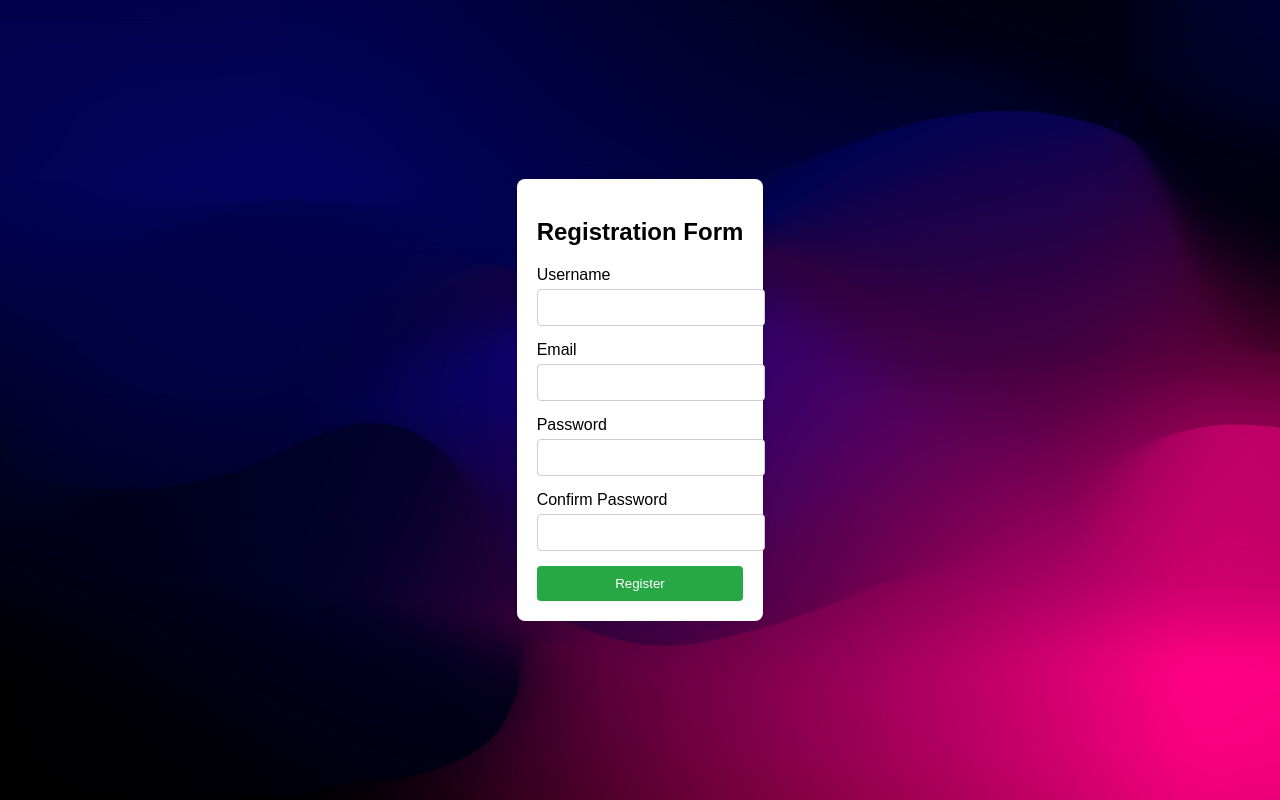
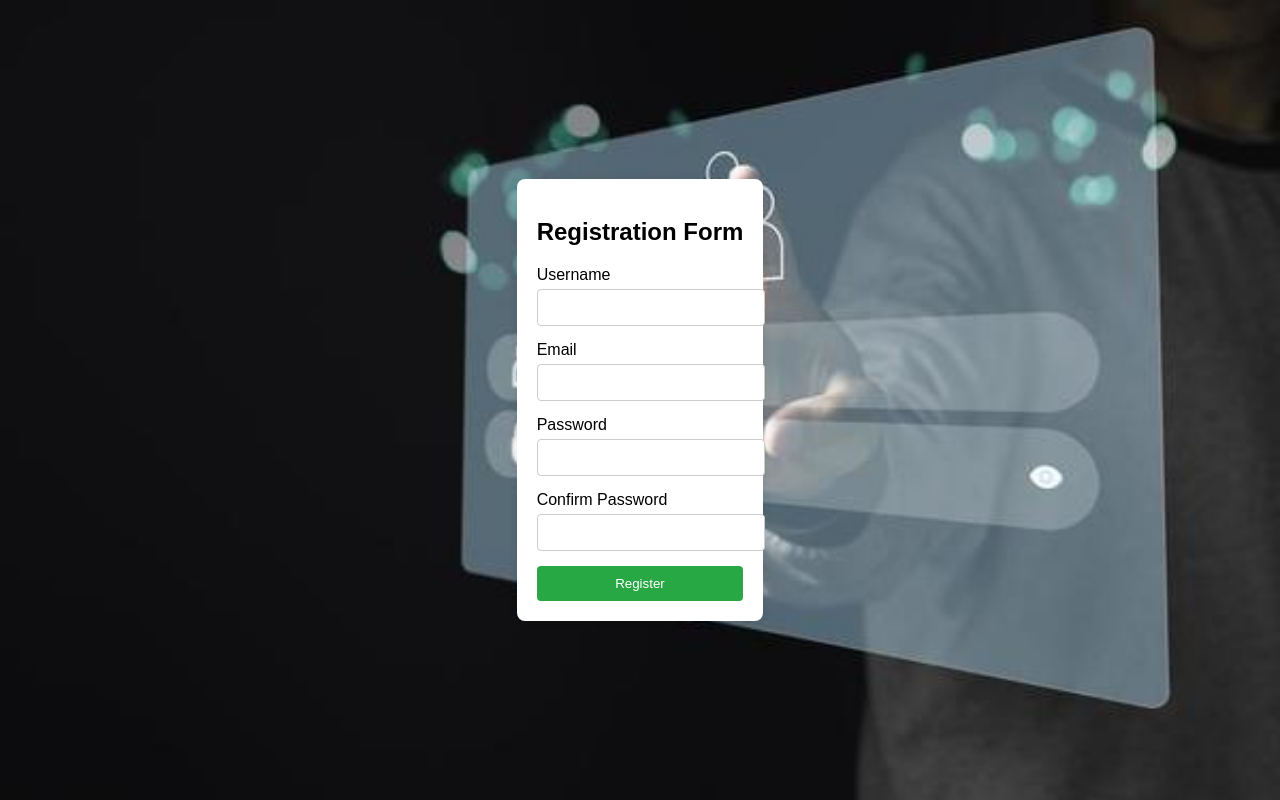
Before and after one commit to Karthik3329/internship-projects-project-1-, a website: page project 2/index2.html in a window 1280 px wide. Drawn offline with Linux system fonts and the light colour scheme; files whose address does not match are found by name.

Commit message:
first commit

```diff
--- a/project 2/index2.html
+++ b/project 2/index2.html
@@ -7,7 +7,7 @@
     <link rel="stylesheet" href="styles2.css">
     <style>
         body{
-            background-image: url('C:/Users/jawa0/OneDrive/Desktop/internship projects/img/image.jpg');
+            background-image: url('C:/Users/jawa0/OneDrive/Desktop/internship projects/img/reg.jpg');
             background-size: cover;
 
         }
```
Also changed, not shown: img/reg.jpg (added).
